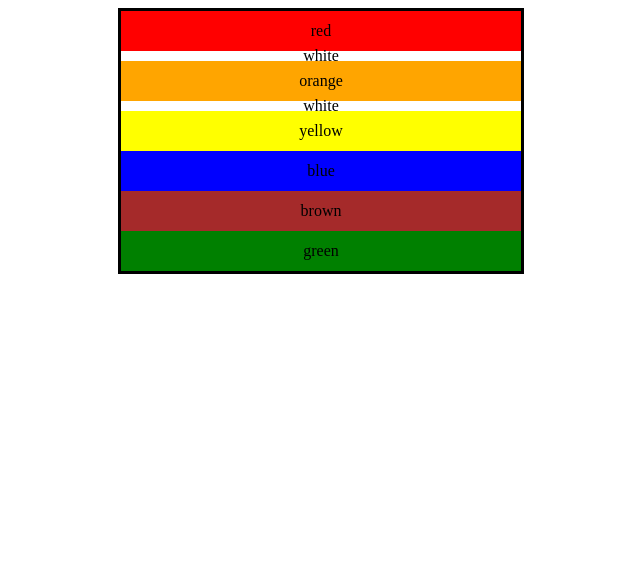
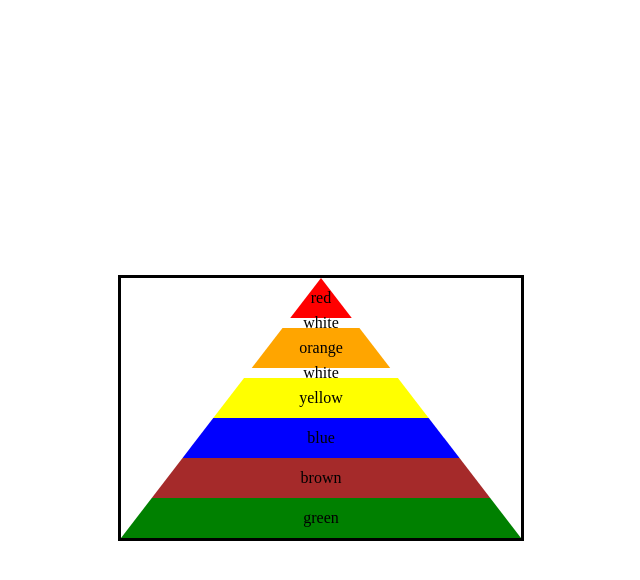
Before and after one commit to FrenkieWang/food_pyramid, a React (Create React App) app in the folder frontend/: page / in a window 1280 px wide. Shown: the top 580 px of the page, without its empty margins (319-959 px from the left). Built offline with nearby package versions, Linux system fonts and the light colour scheme.

Commit message:
Make it look like Pyramid!

```diff
--- a/frontend/src/App.css
+++ b/frontend/src/App.css
@@ -1,10 +1,31 @@
+.App {
+    display: flex;
+    justify-content: center; /* Horizontal center sub element*/
+    align-items: center; /* Vertical center sub element*/
+    flex-direction: column; /* Vertical align sub element */
+    height: 100vh; /* Fill the entire height of the viewport */
+    position: relative;
+    text-align: center;
+
+    --container-width: 400px;
+    --container-height: 260px;
+}
 
 .container {
     text-align: center;
-    width: 400px;
-    height: 260px;
+    width: calc(var(--container-width));
+    height: calc(var(--container-height));
     margin: auto;
     border: 3px solid black;
+}
+
+/* Two white triangle to cover the rectangle */
+.cover-container {
+    position: absolute;
+    border-bottom: calc(var(--container-height)) solid transparent;
+    border-left: calc(var(--container-width) / 2) solid white;
+    border-right: calc(var(--container-width) / 2) solid white;
+    z-index: 10; /* Let it override container */
 }
 
 .color-bar {
--- a/frontend/src/App.js
+++ b/frontend/src/App.js
@@ -14,6 +14,8 @@ const App = () => {
         <div className="color-bar brown">brown</div>
         <div className="color-bar green">green</div>
       </div>
+      {/* Use two white triangle to cover the container */}
+      <div className="cover-container"></div>
     </div>
   );
 };
```
